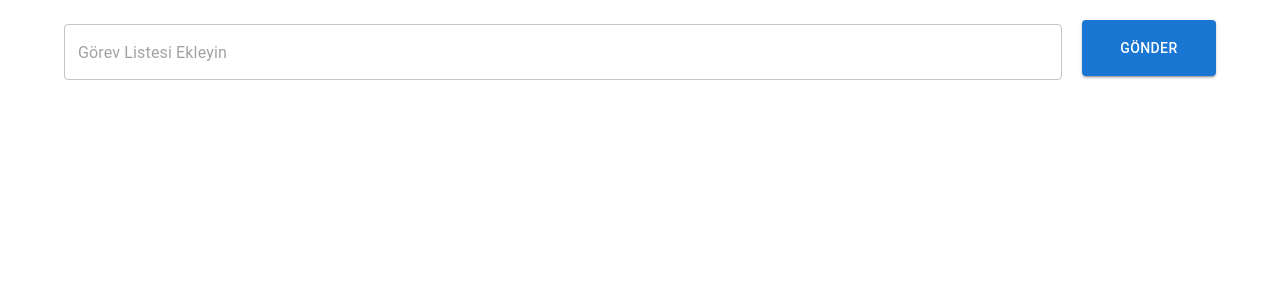
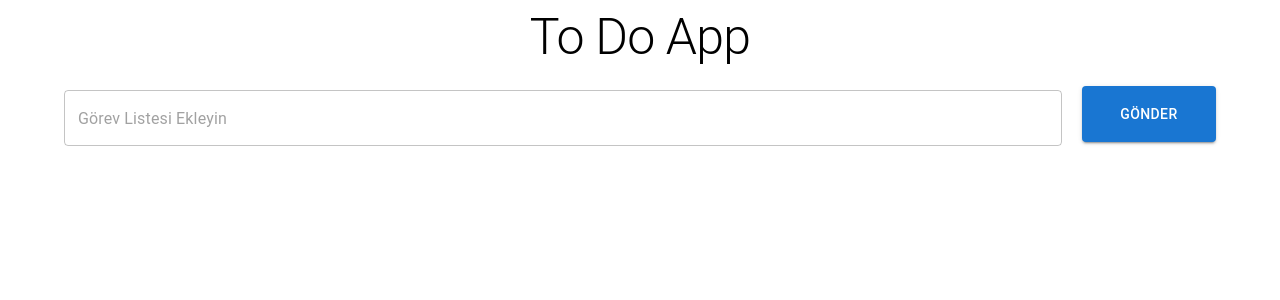
Before and after one commit to vkmerd/reactmui-toDoApp, a React (Vite) app: page / in a window 1280 px wide. Shown: the top 300 px of the page. Built offline with nearby package versions, Linux system fonts and the light colour scheme.

Commit message:
formdan gelen to do verileri işlendi ve card componentleri bastırıldı. Sonrasında bu card componentlerindeki to do görevleri için sil ve tamamla işlemleri eklendi, sonrasında bu fonksiyonlar ayrı bir componente taşındı ve App.jsx üzerinden state parametreleri yollandı.

```diff
--- a/src/App.css
+++ /dev/null
@@ -1,3 +0,0 @@
-.formcontainer{
-  display: flex;
-}
--- a/src/App.jsx
+++ b/src/App.jsx
@@ -1,31 +1,17 @@
 import { useState } from 'react'
-import './App.css'
 import { Button, Container, TextField, Box, Card, CardContent, Grid, Typography, Icon } from '@mui/material'
+import { deleteData, handleFormToDo, completedData } from './components/ToDoFunctions'
 
 export default function App() {
   const [todos, setToDos] = useState([])
 
-  const handleFormToDo = (e) => {
-    e.preventDefault()
-    const toDoData = Object.fromEntries(new FormData(e.target))
-    setToDos(prevToDo => [ ...prevToDo, { task: toDoData.task, completed: false }])
-    e.target.reset()
-  }
-
-  const deleteData = (deleteDataIndex) => {
-    setToDos(prevToDo => prevToDo.filter((_, index) => index !== deleteDataIndex))
-  }
-
-  const completedData = (completedDataIndex) => {
-    setToDos(prevToDo => prevToDo.map((todo, index) =>
-      index === completedDataIndex ? { ...todo, completed: !todo.completed } : todo
-    ))
-  }
-
   return (
     <>
       <Container>
-          <Box component="form" onSubmit={handleFormToDo} display="flex" alignItems="center" sx={{ mt: 1 }}>
+        <Typography variant="h1" color="inherit" component="div" style={{ textAlign: 'center', fontSize: '50px' }}>
+          To Do App
+        </Typography>
+        <Box component="form" onSubmit={(e) => handleFormToDo(e, setToDos)} display="flex" alignItems="center" sx={{ mt: 1 }}>
           <TextField
             name="task"
             placeholder='Görev Listesi Ekleyin'
@@ -45,13 +31,13 @@ export default function App() {
               <Grid item xs={12} sm={6} md={4} key={index}>
                 <Card style={{ backgroundColor: todo.completed ? '#00FF00' : '#FFFFFF', position: 'relative' }}>
                   <CardContent>
-                      <Typography variant="h6" component="div" style={{textDecoration: todo.completed ? 'line-through' : 'none' }}>
+                    <Typography variant="h6" component="div" style={{ textDecoration: todo.completed ? 'line-through' : 'none' }}>
                       {todo.task}
                     </Typography>
-                      <Button variant="contained" color="secondary" onClick={() => deleteData(index)} sx={{ mt: 1, mr: 1 }}>
+                    <Button variant="contained" color="secondary" onClick={() => deleteData(index, setToDos)} sx={{ mt: 1, mr: 1 }}>
                       Sil
                     </Button>
-                      <Button variant="contained" onClick={() => completedData(index)} sx={{ mt: 1 }}>
+                    <Button variant="contained" onClick={() => completedData(index, setToDos)} sx={{ mt: 1 }}>
                       {todo.completed ? 'Geri Al' : 'Tamamla'}
                     </Button>
                   </CardContent>
--- /dev/null
+++ b/src/components/ToDoFunctions.jsx
@@ -0,0 +1,16 @@
+export const handleFormToDo = (e, setToDos) => {
+    e.preventDefault()
+    const toDoData = Object.fromEntries(new FormData(e.target))
+    setToDos(prevToDo => [ ...prevToDo, { task: toDoData.task, completed: false }])
+    e.target.reset()
+}
+
+export const deleteData = (deleteDataIndex, setToDos) => {
+    setToDos(prevToDo => prevToDo.filter((_, index) => index !== deleteDataIndex))
+}
+
+export const completedData = (completedDataIndex, setToDos) => {
+    setToDos(prevToDo => prevToDo.map((todo, index) =>
+        index === completedDataIndex ? { ...todo, completed: !todo.completed } : todo
+    ))
+}
```
Lines whose indentation alone changed are shown as unchanged.
